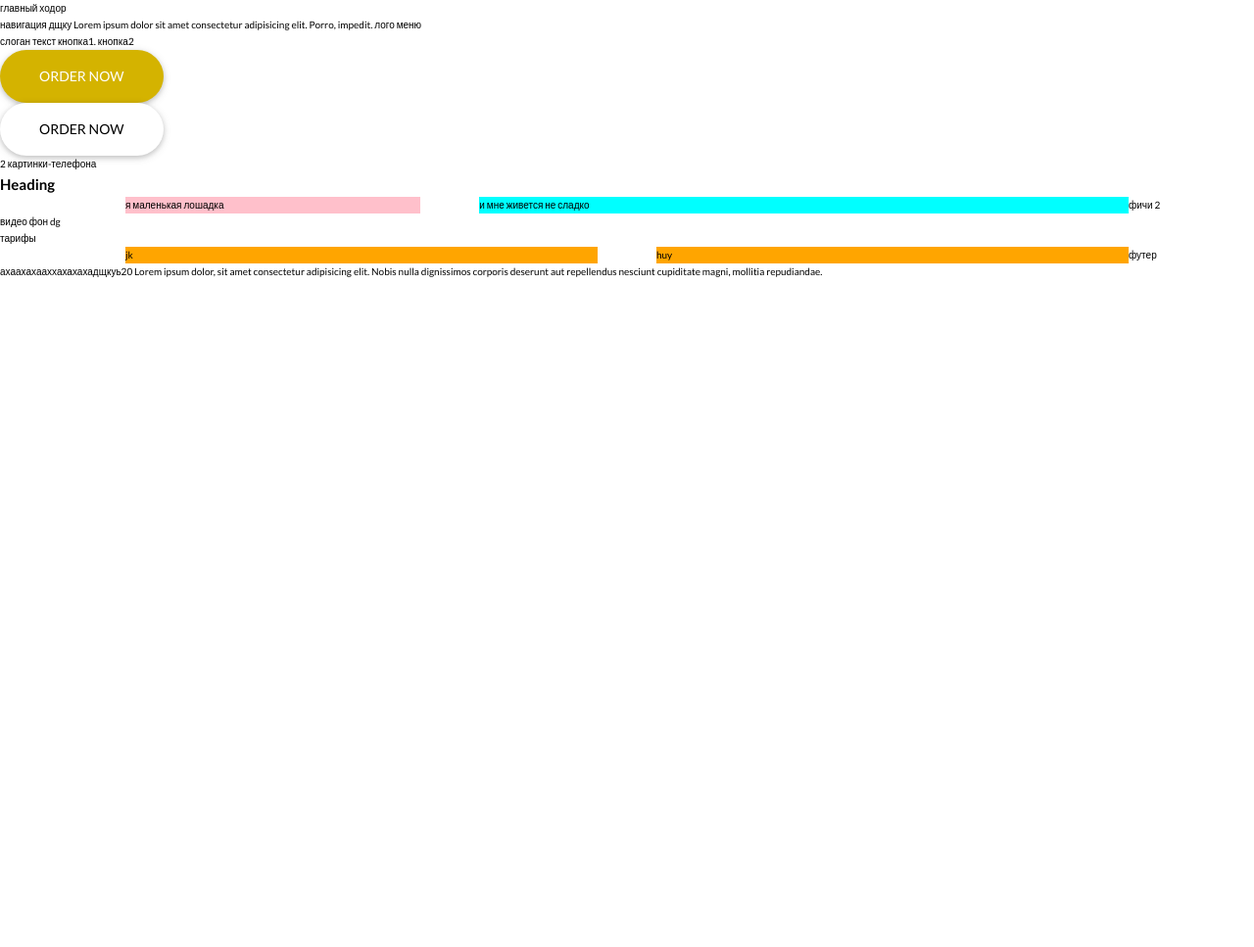
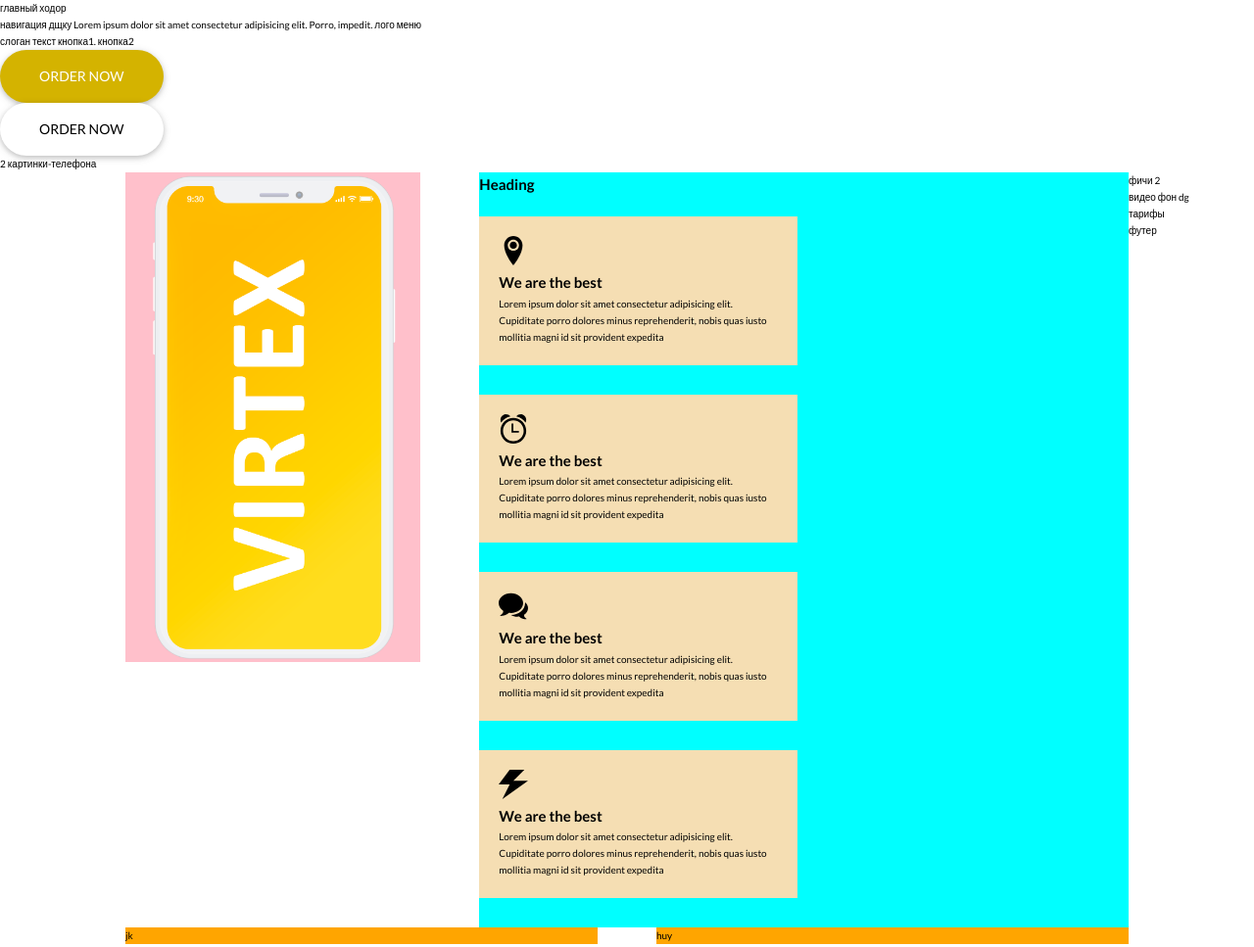
Before and after one commit to AndrewKuntsevich/app-lp, a website: page index.html in a window 1280 px wide. Shown: the top 967 px of the page at 98% size. Before the commit the page ends 800 px from the top, so only its background shows below. Drawn offline with Linux system fonts and the light colour scheme.

Commit message:
сделала секцию фичес1

```diff
--- a/index.html
+++ b/index.html
@@ -38,17 +38,51 @@
 
    <main>
        <section class="features-1">
-            <h1 class="heading-primary">Heading</h1>
-           <!-- <h2 class="heading-seconary">Heading 2</h1>
-            <h3 class="heading-sub">sub head</h1> -->
 
             <div class="container">
                 <div class="row">
                     <div class="col-1-of-3">
-                        я маленькая лошадка
+
+                        <img src="img/iphone.png" alt="" class="phone-img">
+
                     </div>
+
                     <div class="col-2-of-3">
-                        и мне живется не сладко
+                        <h1 class="heading-primary">Heading</h1>
+                        <div class="features-box">
+
+                            <div class="features-box__text">
+                                <svg class="icon icon-location2">
+                                    <use xlink:href="img/sprite.svg#icon-location2"></use>
+                                </svg>
+                                <h2 class="">We are the best</h2>
+                                <p>Lorem ipsum dolor sit amet consectetur adipisicing elit. Cupiditate porro dolores minus reprehenderit, nobis quas iusto mollitia magni id sit provident expedita</p>
+                            </div>
+
+                            <div class="features-box__text">
+                                <svg class="icon icon-alarm">
+                                    <use xlink:href="img/sprite.svg#icon-alarm"></use>
+                                </svg>
+                                <h2 class="">We are the best</h2>
+                                <p>Lorem ipsum dolor sit amet consectetur adipisicing elit. Cupiditate porro dolores minus reprehenderit, nobis quas iusto mollitia magni id sit provident expedita</p>
+                            </div>
+
+                            <div class="features-box__text">
+                                <svg class="icon icon-bubbles2">
+                                    <use xlink:href="img/sprite.svg#icon-bubbles2"></use>
+                                </svg>
+                                <h2 class="">We are the best</h2>
+                                <p>Lorem ipsum dolor sit amet consectetur adipisicing elit. Cupiditate porro dolores minus reprehenderit, nobis quas iusto mollitia magni id sit provident expedita</p>
+                            </div>
+
+                            <div class="features-box__text">
+                                <svg class="icon icon-power">
+                                    <use xlink:href="img/sprite.svg#icon-power"></use>
+                                </svg>
+                                <h2 class="">We are the best</h2>
+                                <p>Lorem ipsum dolor sit amet consectetur adipisicing elit. Cupiditate porro dolores minus reprehenderit, nobis quas iusto mollitia magni id sit provident expedita</p>
+                            </div>
+                        </div>
                     </div>
                 </div>
             </div>
@@ -83,7 +117,6 @@
                 </div>
             </div>
         </div>
-
        </section>
 
        <footer>
@@ -93,3 +126,7 @@
 
 </body>
 </html>
+
+
+      <!-- <h2 class="heading-secondary">Heading 2</h1>
+            <h3 class="heading-sub">sub head</h1> -->
--- /dev/null
+++ b/sass/components/_icons.scss
@@ -0,0 +1,5 @@
+.icon{
+
+    height: 3rem;
+    width: 3rem;
+}
--- a/sass/main.scss
+++ b/sass/main.scss
@@ -8,3 +8,7 @@
 @import "components/btn";
 
 @import "layout/grid";
+
+@import "pages/home";
+
+@import "components/icons";
--- /dev/null
+++ b/sass/pages/_home.scss
@@ -0,0 +1,28 @@
+.features-1{
+    width: 100%;
+
+    background-color: yellowgreen;
+}
+
+.phone-img{
+    height: 50rem;
+    display: block;
+    margin: 0 auto;
+
+}
+
+.features-box{
+    margin-top: 2rem;
+    background-color: tomato;
+}
+
+
+.features-box__text {
+    width: 49%;
+    padding: 2rem;
+    margin-bottom: 30px;
+    background-color: wheat;
+    float: left;
+
+    margin-right: 1rem;
+}
```
Also changed, not shown: css/style.css, img/SVG/alarm.svg (added), img/SVG/bubbles2.svg (added), img/SVG/location2.svg (added), img/SVG/power.svg (added), img/sprite.svg (added), 1 other file.
